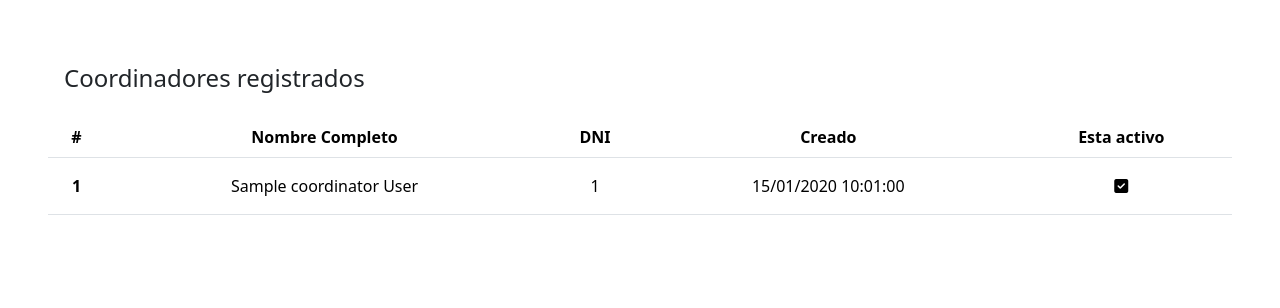
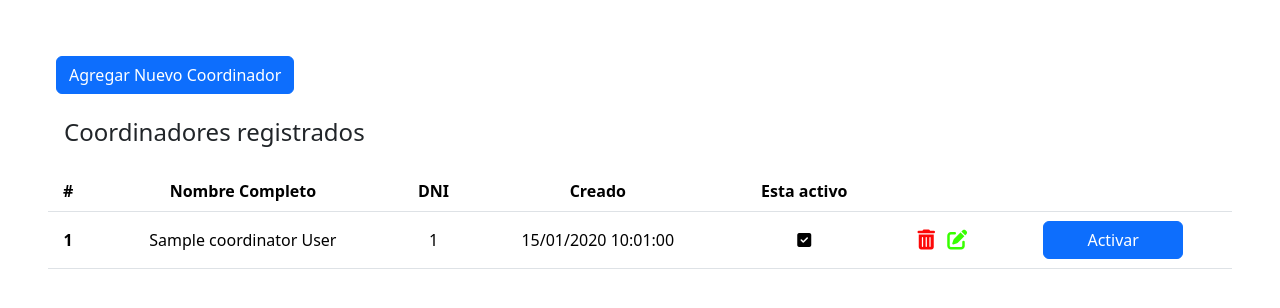
Before and after one commit to nahuelcococcia/ReservApp, a Django app: page /coordinators/list/ in a window 1280 px wide. Shown: the top 308 px of the page. Run offline with Django 4.2, Linux system fonts and the light colour scheme; tables that the repository leaves empty hold one stand-in row (values such as "Sample post").

Commit message:
Linkiamos modulo coordinator

```diff
--- a/reservas/templates/coordinators.html
+++ b/reservas/templates/coordinators.html
@@ -1,6 +1,7 @@
 {% extends 'base.html' %}
 {% block 'content' %}
     <div class="p-5">
+        <a class="btn btn-primary m-2" href="{% url 'coordinator-create' %}">Agregar Nuevo Coordinador</a>
         {% if coordinators %}
             <h4 class="p-3">Coordinadores registrados </h4>
             {% include 'coordinators_table.html' %}
--- a/reservas/urls.py
+++ b/reservas/urls.py
@@ -12,5 +12,6 @@ urlpatterns = [
     path('employees/list/', views.employees_view, name="employee-list"),
     path('coordinator/new/', views.coordinator_register, name="coordinator-create"),
     path('coordinators/list/', views.coordinators_view, name="coordinators-list"),
-    path('coordinator/update/<int:coordinator_id>/', views.coordinator_update, name="coordinator-update")
+    path('coordinator/update/<int:coordinator_id>/', views.coordinator_update, name="coordinator-update"),
+    path('coordinator/delete/<int:coordinator_id>/', views.coordinator_delete, name="coordinator-delete"),
 ]
--- a/reservas/views.py
+++ b/reservas/views.py
@@ -107,3 +107,10 @@ def coordinator_update(request, coordinator_id):
         'form': form,
         'submit': 'Actualizar'
     })
+
+
+def coordinator_delete(request, coordinator_id):
+    coordinator = Coordinator.objects.get(id=coordinator_id)
+    coordinator.delete()
+
+    return redirect("coordinators-list")
--- a/templates/coordinators_table.html
+++ b/templates/coordinators_table.html
@@ -6,11 +6,13 @@
             <th scope="col">DNI</th>
             <th scope="col">Creado</th>
             <th scope="col">Esta activo </th>
+            <th></th>
+            <th></th>
         </tr>
     </thead>
     <tbody>
     {% for coordinator in coordinators %}
-        <tr>
+        <tr class="align-middle">
             <th class="py-3" >{{ coordinator.id }}</th>
             <td class="py-3" >{{ coordinator.fullname }}</td>
             <td class="py-3" >{{ coordinator.dni_number }}</td>
@@ -22,6 +24,17 @@
                     <i class="fa-solid fa-rectangle-xmark"></i>
                 {% endif %}
             </td>
+            <td>
+                <a class="p-2" href="{% url 'coordinator-delete' coordinator.id %}" onclick="return confirm('¿Esta seguro de eliminar?')"><i class="fa-solid fa-trash-can fa-lg" style="color: #fd0808;"></i></a>
+                <a href="{% url 'coordinator-update' coordinator.id %}"><i class="fa-solid fa-pen-to-square fa-lg" style="color: #37ff00;"></i></a>
+            </td>
+            <td>
+                {% if employee.is_active %}
+                <a href="{% url 'coordinator-deactivate' coordinator.id %}" class="btn btn-danger" style="width:140px;">Desactivar</a>
+                {% else %}
+                <a href="{% url 'coordinator-activate' coordinator.id %}" class="btn btn-primary" style="width:140px;">Activar</a>
+                {% endif %}
+            </td>
         </tr>
     {% endfor %}
     </tbody>
```
